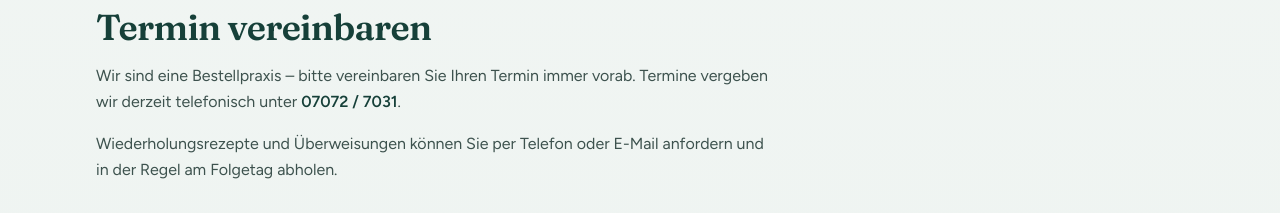
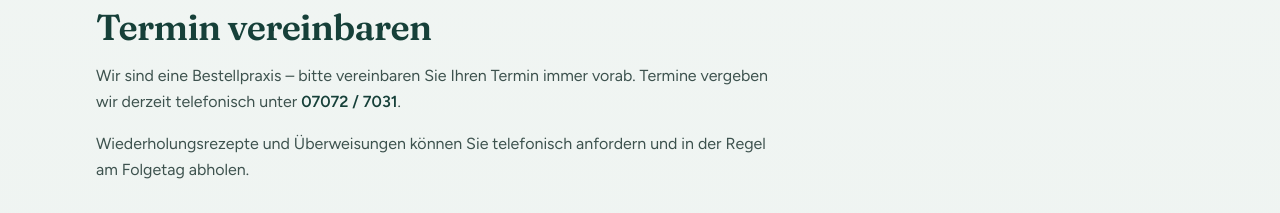
Before and after one commit to djschilling/praxis-drschilling-website, an Astro site: page / in a window 1280 px wide. Shown: the part 4500-4713 px from the top of the page. Built offline with nearby package versions, Linux system fonts and the light colour scheme; Astro itself is replaced by a stand-in of ours.

Commit message:
E-Mail-Hinweis bei Rezepten entfernen, Anforderung nur telefonisch.

```diff
--- a/src/pages/index.astro
+++ b/src/pages/index.astro
@@ -315,8 +315,8 @@ const notfall = [
           <a href="tel:+4970727031" class="font-semibold text-praxis-deep link-underline">07072 / 7031</a>.
         </p>
         <p class="mt-4 leading-relaxed text-[color:var(--text-soft)]">
-          Wiederholungsrezepte und Überweisungen können Sie per Telefon oder E-Mail anfordern und in der Regel
-          am Folgetag abholen.
+          Wiederholungsrezepte und Überweisungen können Sie telefonisch anfordern und in der Regel am Folgetag
+          abholen.
         </p>
         <a
           href="tel:+4970727031"
```
